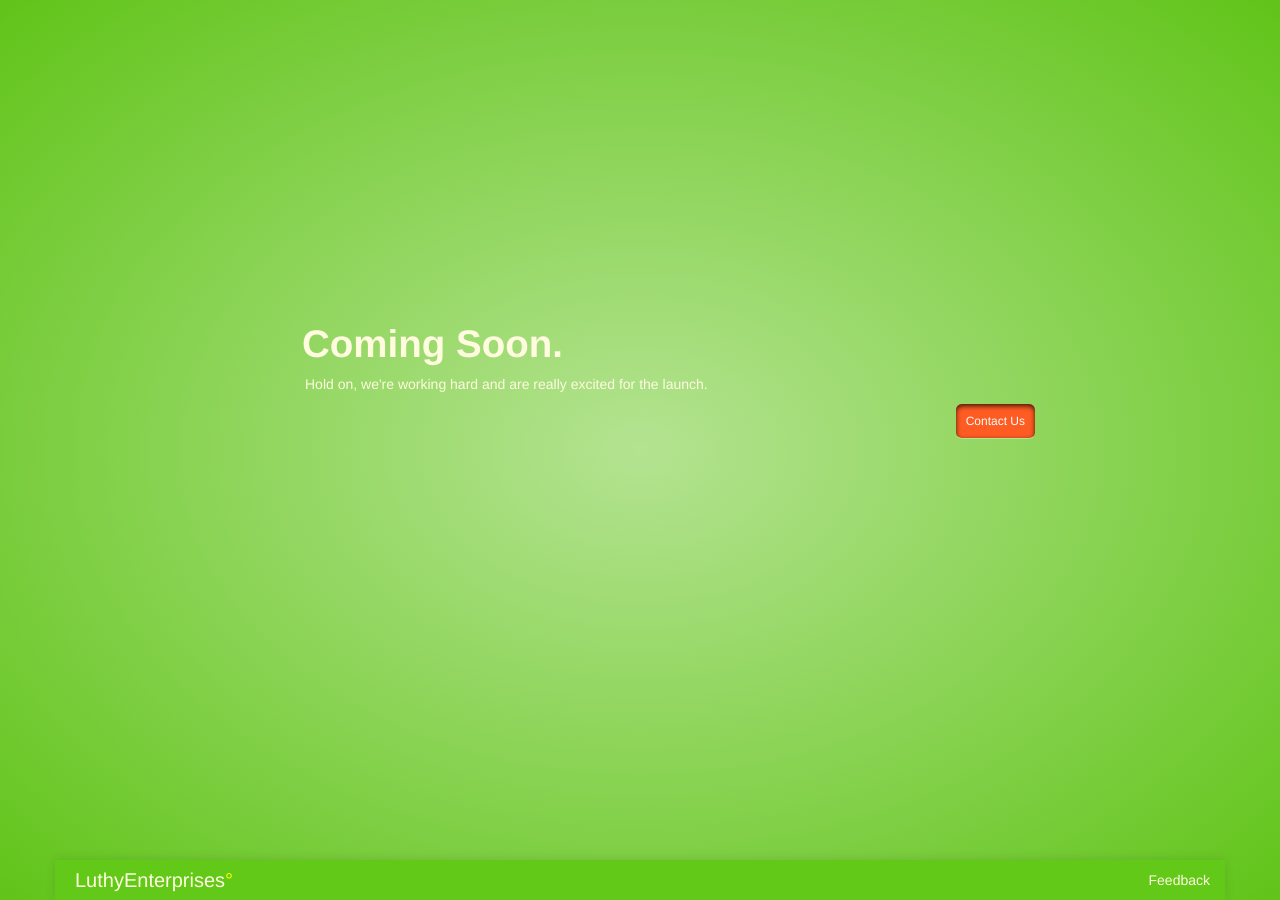
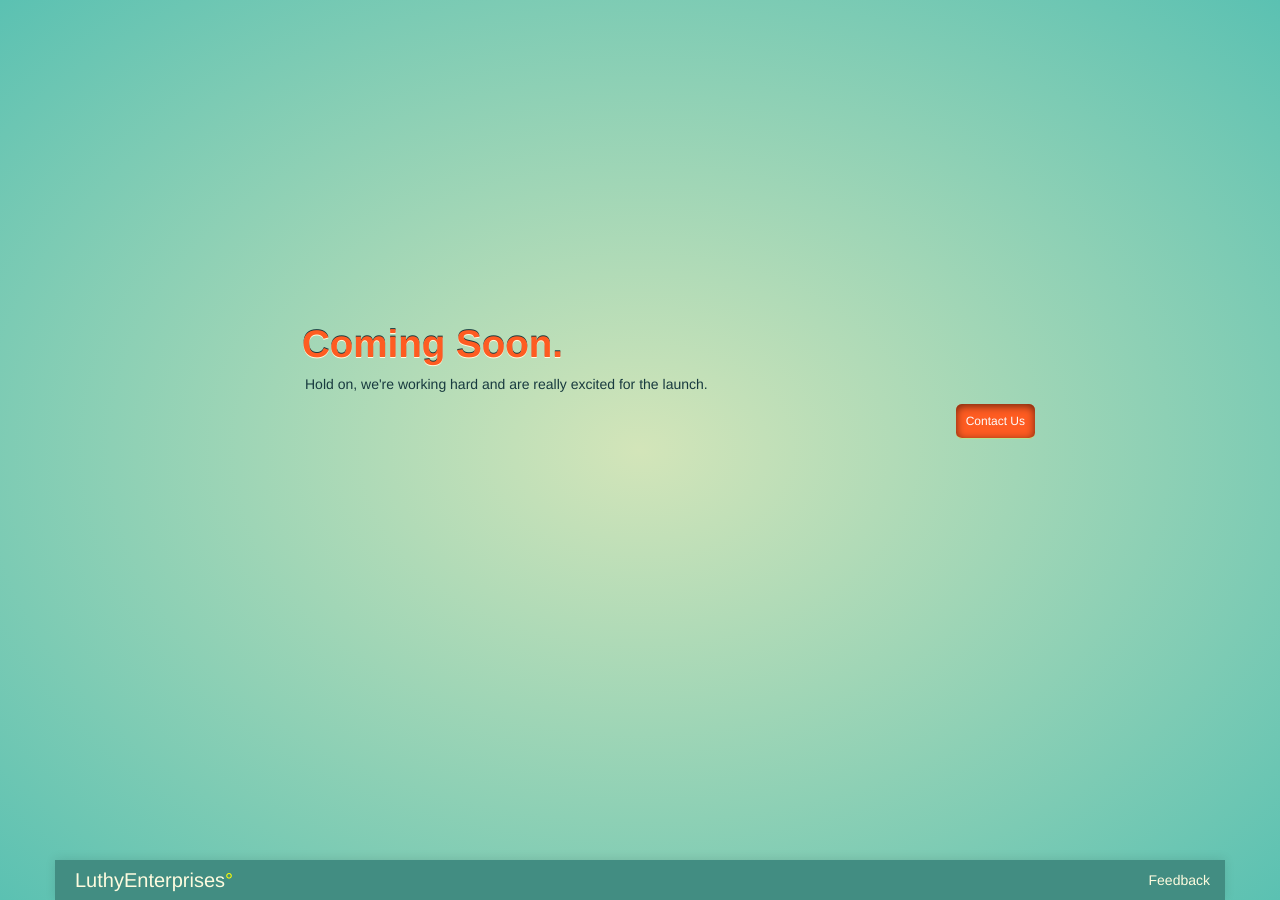
Before and after one commit to dellintosh/luthy-enterprises, a Jekyll site: the page index.html, which Jekyll copies as it is, in a window 1280 px wide. Built offline with Jekyll 4.4.1, drawn with Linux system fonts in a browser that asks for light colours.

Commit message:
Colors...

```diff
--- a/css/styles.css
+++ b/css/styles.css
@@ -4,16 +4,16 @@ html, body {
 }
 
 body{
-color: #fefbdf;
-background-color: #b4e391;
-background: #b4e391; /* Old browsers */
-background: -moz-radial-gradient(center, ellipse cover,  #b4e391 0%, #61c419 100%); /* FF3.6+ */
-background: -webkit-gradient(radial, center center, 0px, center center, 100%, color-stop(0%,#b4e391), color-stop(100%,#61c419)); /* Chrome,Safari4+ */
-background: -webkit-radial-gradient(center, ellipse cover,  #b4e391 0%,#61c419 100%); /* Chrome10+,Safari5.1+ */
-background: -o-radial-gradient(center, ellipse cover,  #b4e391 0%,#61c419 100%); /* Opera 12+ */
-background: -ms-radial-gradient(center, ellipse cover,  #b4e391 0%,#61c419 100%); /* IE10+ */
-background: radial-gradient(ellipse at center,  #b4e391 0%,#61c419 100%); /* W3C */
-filter: progid:DXImageTransform.Microsoft.gradient( startColorstr='#61c419', endColorstr='#b4e391',GradientType=1 ); /* IE6-9 fallback on horizontal gradient */
+color: #183a3f;
+background-color: #D3E5B9;
+background: #D3E5B9; /* Old browsers */
+background: -moz-radial-gradient(center, ellipse cover,  #D3E5B9 0%, #5BC1B2 100%); /* FF3.6+ */
+background: -webkit-gradient(radial, center center, 0px, center center, 100%, color-stop(0%,#D3E5B9), color-stop(100%,#5BC1B2)); /* Chrome,Safari4+ */
+background: -webkit-radial-gradient(center, ellipse cover,  #D3E5B9 0%,#5BC1B2 100%); /* Chrome10+,Safari5.1+ */
+background: -o-radial-gradient(center, ellipse cover,  #D3E5B9 0%,#5BC1B2 100%); /* Opera 12+ */
+background: -ms-radial-gradient(center, ellipse cover,  #D3E5B9 0%,#5BC1B2 100%); /* IE10+ */
+background: radial-gradient(ellipse at center,  #D3E5B9 0%,#5BC1B2 100%); /* W3C */
+filter: progid:DXImageTransform.Microsoft.gradient( startColorstr='#5BC1B2', endColorstr='#D3E5B9',GradientType=1 ); /* IE6-9 fallback on horizontal gradient */
 
 }
 
@@ -22,7 +22,7 @@ a.well {
   background: #fe5c22;
   border: none;
   border-bottom: 1px solid #b4e391;
-  box-shadow: inset 0 2px 5px #3d1609;
+  box-shadow: inset 0 2px 8px #6B260F;
   padding: 7px 10px;
   font-size: 12px;
   color: #fbfbfb;
@@ -33,7 +33,7 @@ a.well:hover, a.well:active, a.well:focus {
 
 /* Navbar */
 .navbar-inner {
-  background: #63c918;
+  background: #428D82;
   filter: none;
   border: none;
 }
@@ -81,8 +81,9 @@ div#countdown {
   margin: 0 auto;
 }
 div#countdown h1 {
+  text-shadow: #fefbdf 0 1px 0, #183a3f 0 -1px 0;
   line-height: 1;
   margin-right: 20px;
   margin-left: -3px;
-  color: #fefbdf;
+  color: #fe5c22;
 }
```
